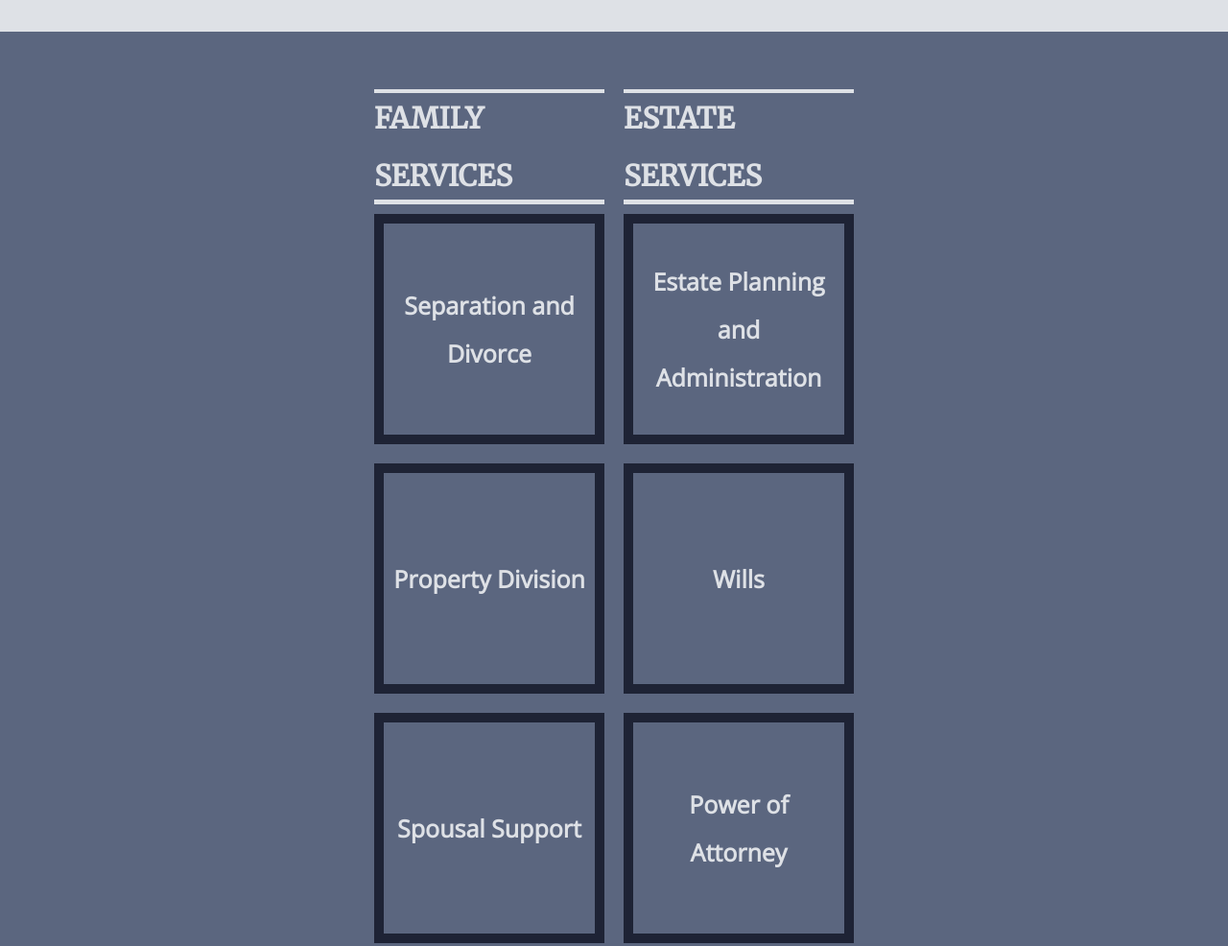
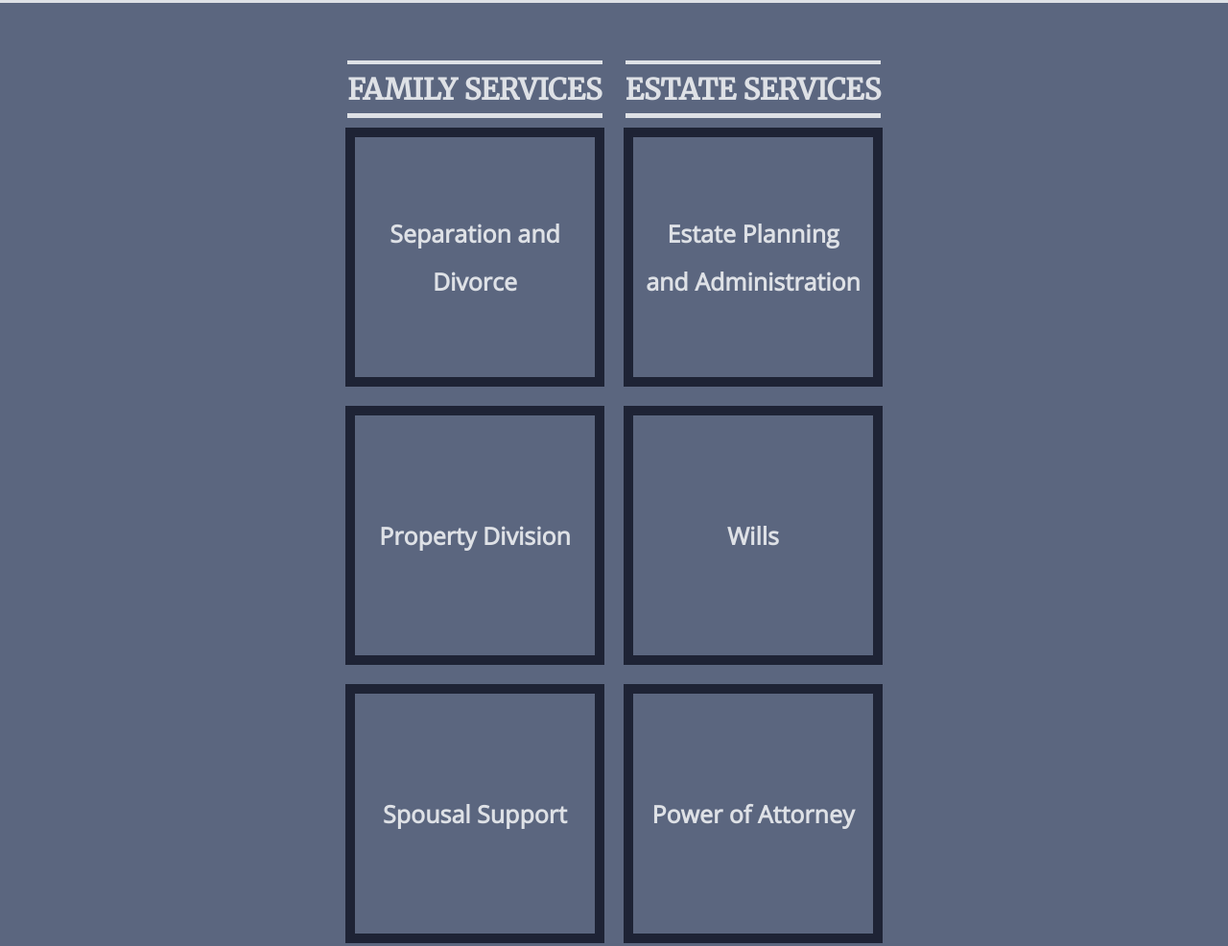
Before and after one commit to vbelani/alexis-law, a plain HTML site: page index.html in a window 1280 px wide. Shown: the part 2080-3066 px from the top of the page at 96% size. Drawn offline with nearby package versions, Linux system fonts and the light colour scheme.

Commit message:
Update main.css

```diff
--- a/main.css
+++ b/main.css
@@ -387,11 +387,11 @@ legend {
   }
 
   .services-column {
-    width: 24rem;
+    width: 27rem;
   }
 
   .service-box {
-    min-height: 24rem;
+    min-height: 27rem;
   }
 
   /* navigation link color, margin, and padding */
@@ -402,7 +402,7 @@ legend {
   }
 
   .container-body {
-    width: 75%;
+    width: 85%;
   }
 
   .body-image {
```
